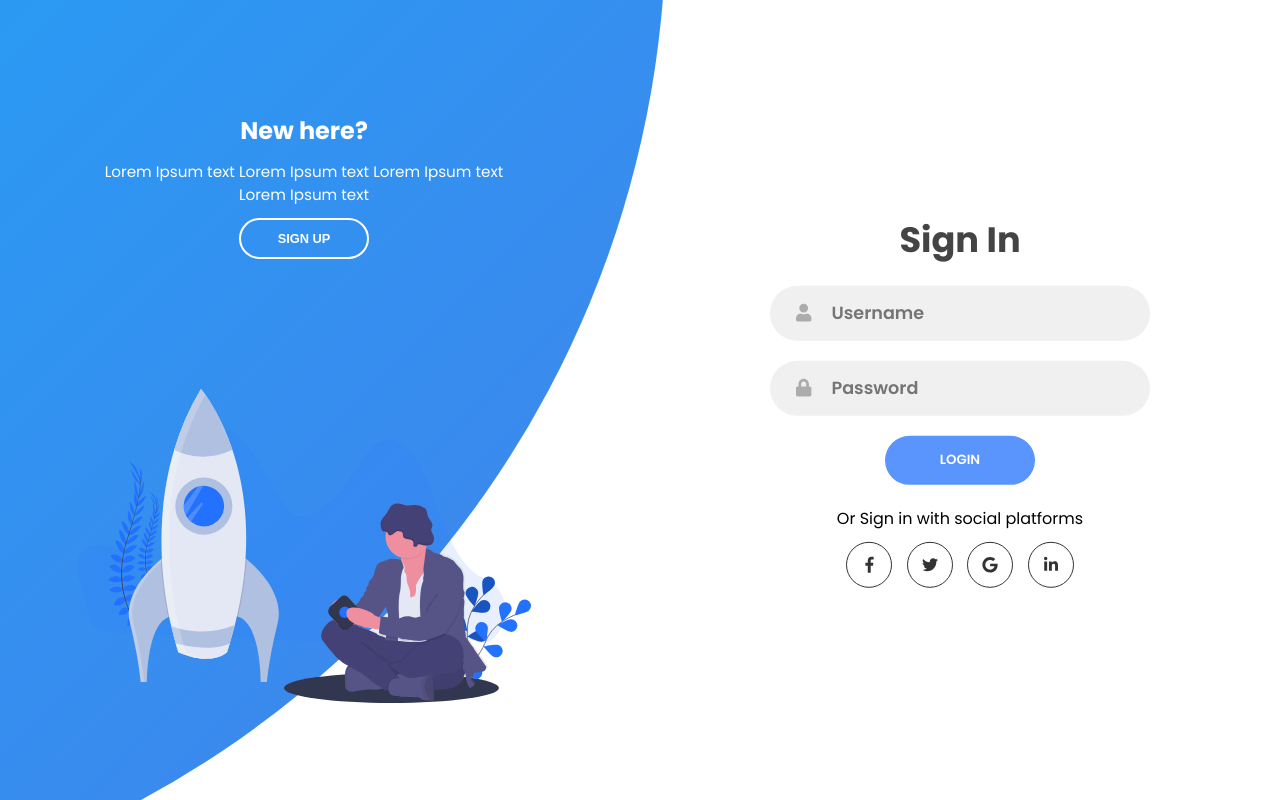
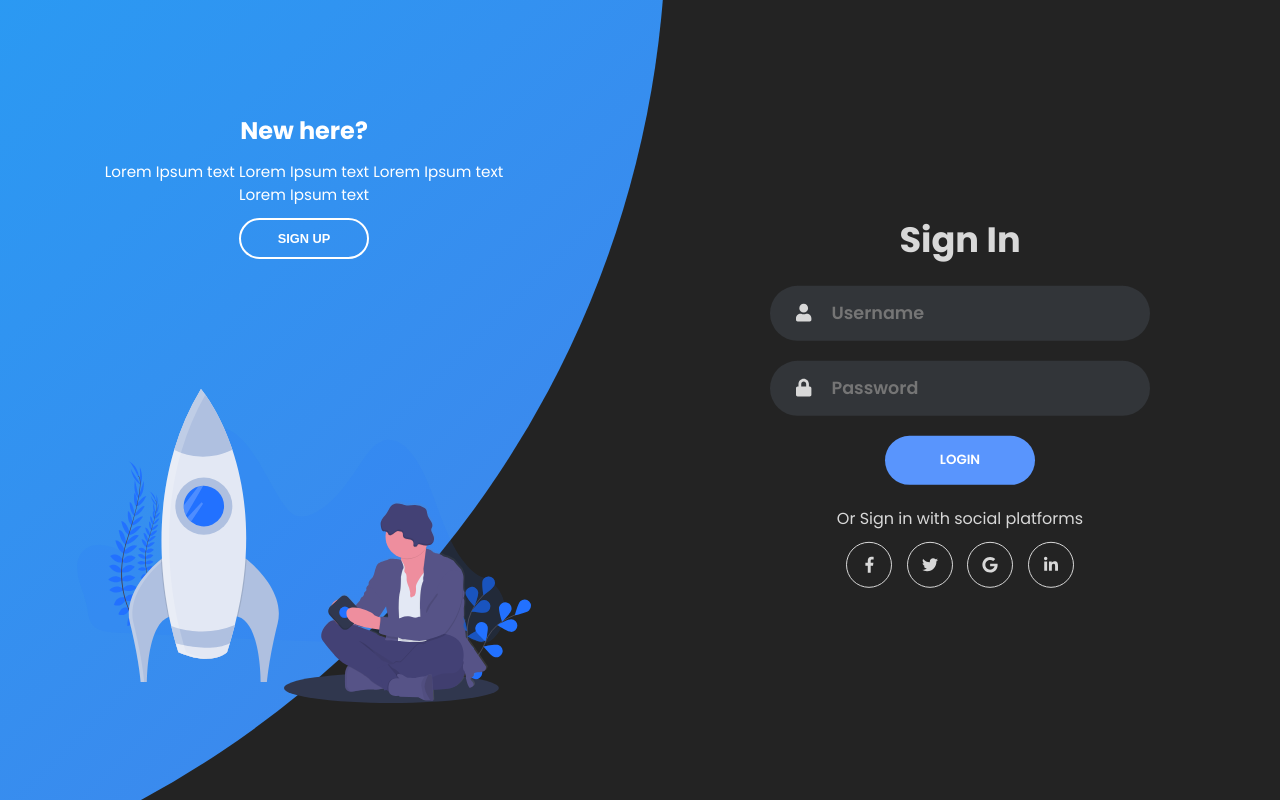
Before and after one commit to naytanvieira/login-screen, a plain HTML site: page index.html in a window 1280 px wide. Drawn offline with Linux system fonts and the light colour scheme.

Commit message:
nova branch com tema dark

```diff
--- a/style.css
+++ b/style.css
@@ -10,11 +10,13 @@ body,input {
     font-family: Poppins, sans-serif;
 }
 
+
+
 .container{
     position: relative;
     width: 100%;
     min-height: 100vh;
-    background-color: #fff;
+    background-color: #232323;
     overflow: hidden;
 }
 
@@ -76,7 +78,7 @@ form.sign-up-form{
 
 .title {
     font-size: 2.2rem;
-    color: #444;
+    color: #d8d8d8;
     margin-bottom:10px;
 }
 
@@ -84,7 +86,7 @@ form.sign-up-form{
     max-width: 380px;
     width: 100%;
     height: 55px;
-    background-color: #f0f0f0;
+    background-color: #323539;
     margin: 10px 0;
     border-radius: 55px;
     display: grid;
@@ -95,7 +97,7 @@ form.sign-up-form{
 .input-field svg{
     display: block;
     margin: auto;
-    color: #acacac;
+    color: #d8d8d8;
     font-size: 1.1rem;
 }
 
@@ -106,7 +108,7 @@ form.sign-up-form{
     line-height: 1;
     font-weight: 600;
     font-size: 1.1rem;
-    color: #333;
+    color: #d8d8d8;
 
 }
 
@@ -138,6 +140,7 @@ form.sign-up-form{
 .social-text{
     padding: .7rem 0;
     font-size: 1rem;
+    color: #d8d8d8;
 
 }
 
@@ -149,13 +152,13 @@ form.sign-up-form{
 .social-icon{
     height: 46px;
     width: 46px;
-    border: 1px solid #333;
+    border: 1px solid #d8d8d8;
     margin: 0 0.45rem;
     display: flex;
     justify-content: center;
     align-items: center;
     text-decoration: none;
-    color: #333;
+    color: #d8d8d8;
     border-radius: 50%;
     transition: 0.3s;
 }
```
